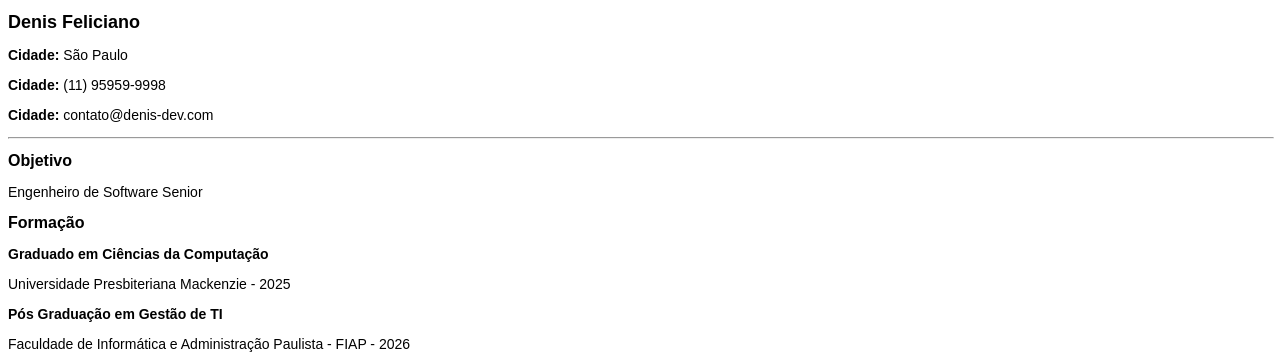
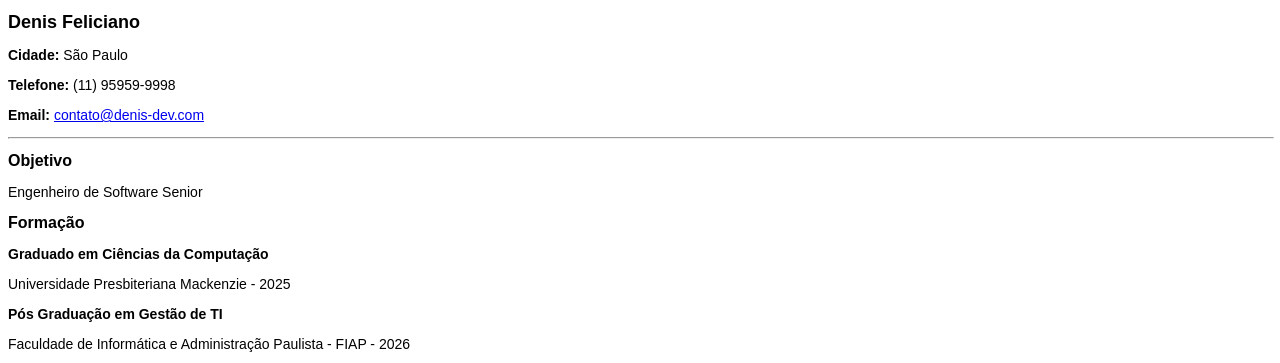
Before and after one commit to denisfelic/curso-programadorbr, a plain HTML site: page pages/sobre.html in a window 1280 px wide. Shown: the top 363 px of the page. Drawn offline with Linux system fonts and the light colour scheme.

Commit message:
fix some errors

```diff
--- a/pages/sobre.html
+++ b/pages/sobre.html
@@ -28,8 +28,8 @@
     <h1>Denis Feliciano</h1>
 
     <p><strong>Cidade: </strong>São Paulo</p>
-    <p><strong>Cidade: </strong>(11) 95959-9998</p>
-    <p><strong>Cidade: </strong>contato@denis-dev.com</p>
+    <p><strong>Telefone: </strong>(11) 95959-9998</p>
+    <p><strong>Email: </strong><a href="mailto:test@gmail.com">contato@denis-dev.com</a></p>
 
     <hr width="100%">
 
```
